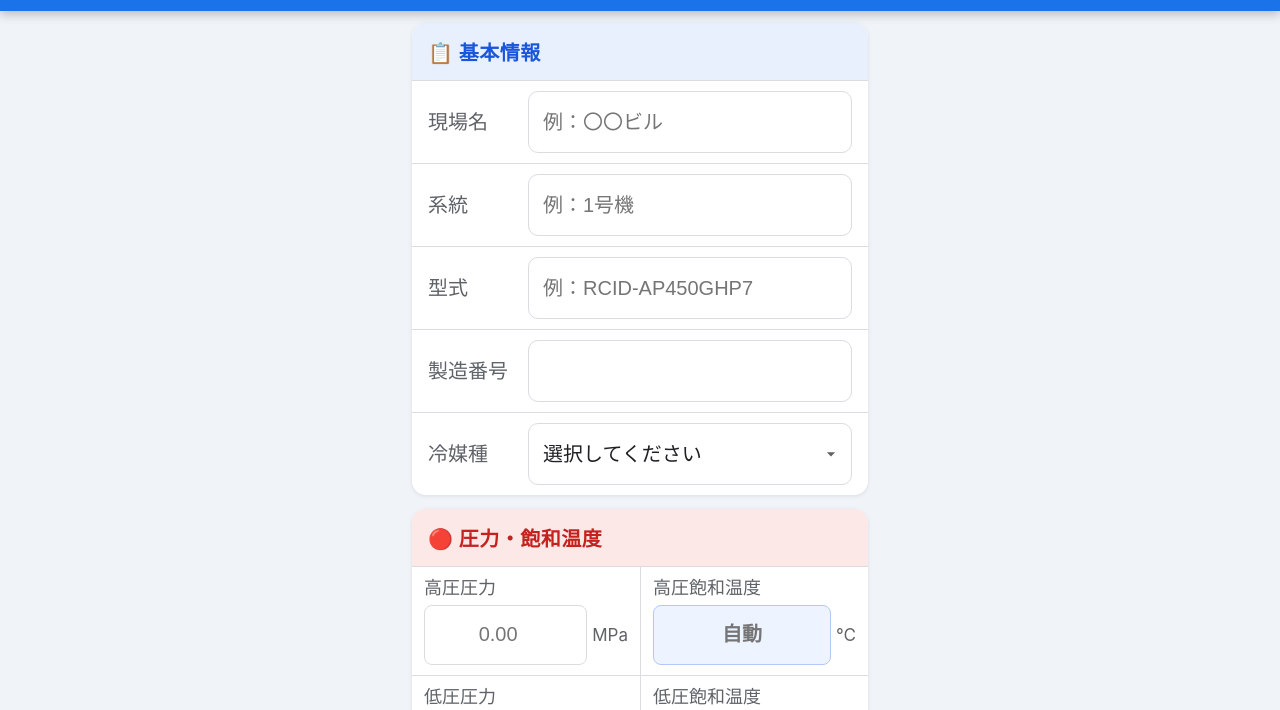
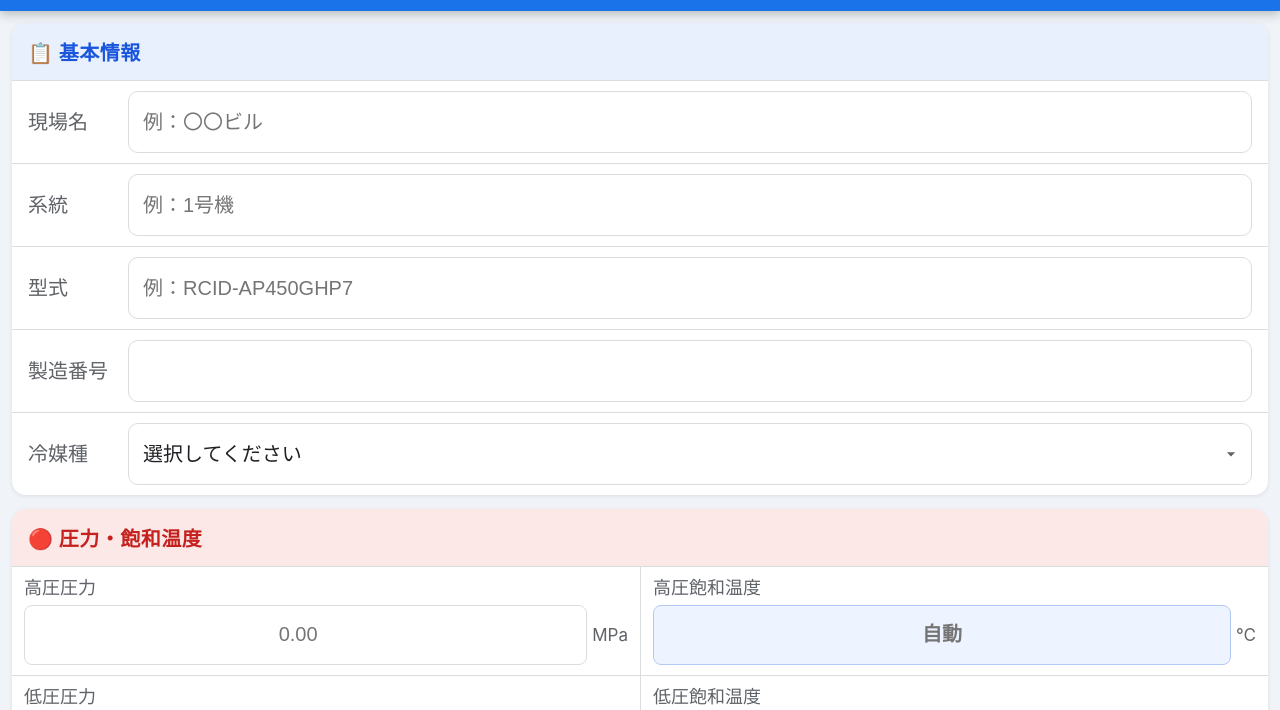
Before and after one commit to fj-tech0550/tenken, a plain HTML site: page index.html in a window 1280 px wide. Shown: the part 87-797 px from the top of the page. Drawn offline with Linux system fonts and the light colour scheme; no server answers.

Commit message:
Update index.html

```diff
--- a/index.html
+++ b/index.html
@@ -6,7 +6,7 @@
     GitHub Pages版：viewportを静的メタで確実に設定
     GASのラッパーがないため width=device-width が正しく機能する
   -->
-  <meta name="viewport" content="width=device-width, initial-scale=1.0, viewport-fit=cover">
+  <meta name="viewport" content="width=device-width, initial-scale=1.0, maximum-scale=1.0, viewport-fit=cover">
   <meta name="apple-mobile-web-app-capable" content="yes">
   <meta name="apple-mobile-web-app-status-bar-style" content="black-translucent">
   <meta name="apple-mobile-web-app-title" content="空調点検">
@@ -31,7 +31,14 @@
     }
 
     *, *::before, *::after { box-sizing: border-box; margin: 0; padding: 0; }
-    html { -webkit-text-size-adjust: 100%; text-size-adjust: 100%; }
+    html {
+      -webkit-text-size-adjust: 100%;
+      text-size-adjust: 100%;
+      /* overflow-x: clip は scroll container を作らないため
+         Safari の body 幅バグや sticky 位置ずれを起こさずに
+         横はみ出しを確実にクリップできる（iOS Safari 15.4+） */
+      overflow-x: clip;
+    }
     body {
       font-family: -apple-system, BlinkMacSystemFont, 'Hiragino Sans', 'Yu Gothic UI', sans-serif;
       background: var(--bg);
@@ -117,13 +124,7 @@
     .cancel-edit-btn:active { opacity: 0.7; }
 
     /* ─── セクションカード ─── */
-    .main {
-      padding: 12px;
-      /* iPhone（〜430px）はフル幅。タブレット以上は中央寄せ */
-      max-width: 480px;
-      margin-left: auto;
-      margin-right: auto;
-    }
+    .main { padding: 12px; }
     .section {
       background: var(--card);
       border-radius: var(--radius);
```
